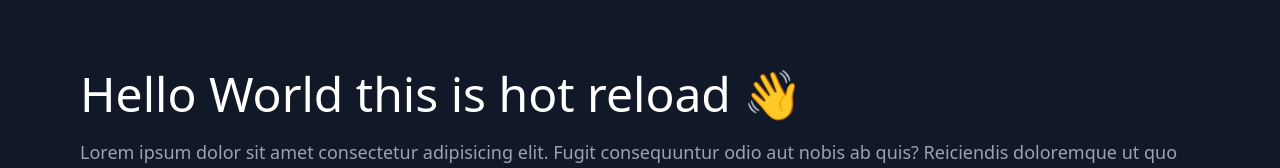
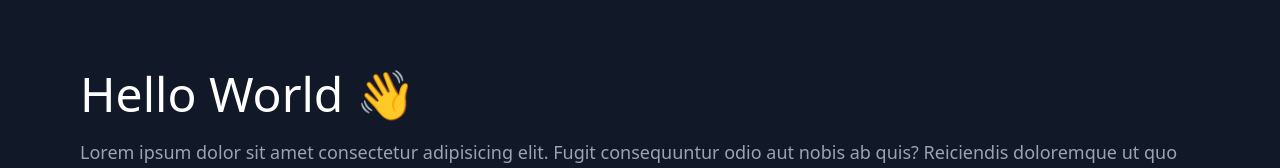
Before and after one commit to fahmi-machtwatch/react-js-host-app, a React (Create React App) app: page / in a window 1280 px wide. Shown: the part 344-512 px from the top of the page. Built offline with nearby package versions, Linux system fonts and the light colour scheme.

Commit message:
feat: change remote to v1.0.0

```diff
--- a/modulefederation.config.js
+++ b/modulefederation.config.js
@@ -1,9 +1,9 @@
 const deps = require("./package.json").dependencies;
 
 module.exports = {
-  name: "app1",
+  name: "host-app",
   remotes: {
-    accountPlatform: `accountPlatform@${process.env.REACT_APP_ACCOUNT_PLATFORM_URL}`,
+    pageWithDialog: `accountPlatform@https://next-js-remote-app-git-v100-fahmi-machtwatch.vercel.app/api/remote-entry`,
   },
   filename: "remoteEntry.js",
   shared: {
--- a/src/Pages/Home/index.tsx
+++ b/src/Pages/Home/index.tsx
@@ -4,11 +4,11 @@ import ErrorBoundary from "../../Components/ErrorBoundary";
 
 // @ts-ignore
 // eslint-disable-next-line import/no-unresolved
-const Page1 = React.lazy(() => import("accountPlatform/page1"));
+const Page1 = React.lazy(() => import("pageWithDialog/page1"));
 
 const Home = () => (
-    <div className="bg-gray-900 p-20 h-screen flex justify-center items-start flex-col">
-        <h1 className="text-5xl text-white">Hello World this is hot reload 👋</h1>
+    <div className="bg-gray-900 p-20 h-screen flex justify-center items-start flex-col text-white">
+        <h1 className="text-5xl text-white">Hello World 👋</h1>
         <p className="text-gray-400 mt-5 text-lg">
             Lorem ipsum dolor sit amet consectetur adipisicing elit. Fugit
             consequuntur odio aut nobis ab quis? Reiciendis doloremque ut quo fugiat
```
